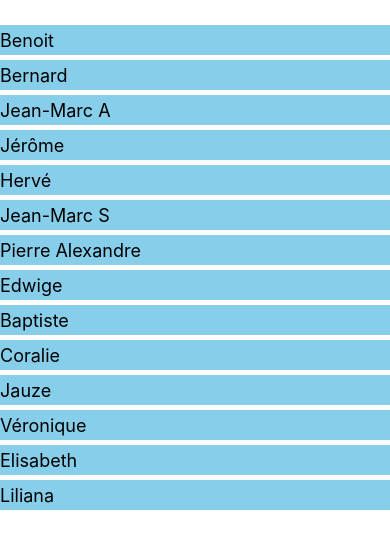
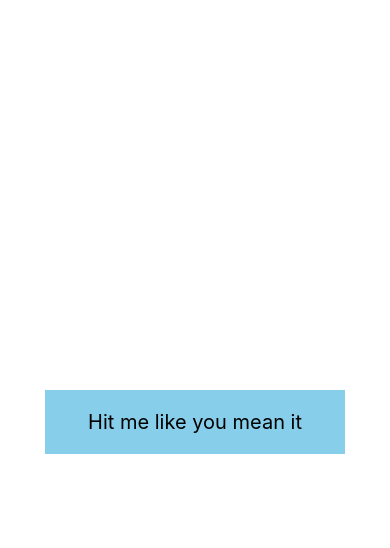
Before and after one commit to francoisdomecq/TP1-Mobile, a React Native app: screen / in a window 390 px wide. Shown: the top 548 px of the page. Built offline with nearby package versions, Linux system fonts and the light colour scheme.

Commit message:
TouchableOpacity

```diff
--- a/App.tsx
+++ b/App.tsx
@@ -1,77 +1,16 @@
 import React, { Component } from 'react'
-import { FlatList, View, StyleSheet, Text } from 'react-native'
+import { TouchableOpacity, View, StyleSheet, Text } from 'react-native'
 
-const DATA = [
-  {
-    id: 0,
-    firstName: 'Benoit',
-  },
-  {
-    id: 1,
-    firstName: 'Bernard',
-  },
-  {
-    id: 2,
-    firstName: 'Jean-Marc A',
-  },
-  {
-    id: 3,
-    firstName: 'Jérôme',
-  },
-  {
-    id: 4,
-    firstName: 'Hervé',
-  },
-  {
-    id: 5,
-    firstName: 'Jean-Marc S',
-  },
-  {
-    id: 6,
-    firstName: 'Pierre Alexandre',
-  },
-  {
-    id: 7,
-    firstName: 'Edwige',
-  },
-  {
-    id: 8,
-    firstName: 'Baptiste',
-  },
-  {
-    id: 9,
-    firstName: 'Coralie',
-  },
-  {
-    id: 10,
-    firstName: 'Jauze',
-  },
-  {
-    id: 11,
-    firstName: 'Véronique',
-  },
-  {
-    id: 12,
-    firstName: 'Elisabeth',
-  },
-  {
-    id: 13,
-    firstName: 'Liliana',
-  },
-]
 export default class App extends Component {
   render() {
     return (
       <View style={styles.container}>
-        <FlatList
-          data={DATA}
-          renderItem={({ item }) => (
-            <View style={styles.item}>
-              <Text style={styles.textFont}>{item.firstName}</Text>
-            </View>
-          )}
-          keyExtractor={(item)=>item.id.toString()}
-        />
+        <TouchableOpacity
+          style={styles.button}
+          onPress={() => alert('Good job !')}
+        >
+          <Text style={styles.textFont}>Hit me like you mean it</Text>
+        </TouchableOpacity>
       </View>
     )
   }
@@ -81,17 +20,16 @@ const styles = StyleSheet.create({
   container: {
     flex: 1,
     backgroundColor: '#fff',
-    marginTop:20,
-
-  },
-  item: {
-    backgroundColor: 'skyblue',
-    width: '100%',
-    marginTop:5,
-    height:30,
+    alignItems:'center',
     justifyContent:'center'
   },
+  button: {
+    padding:20,
+    width: 300,
+    backgroundColor: 'skyblue',
+    alignItems:'center'
+  },
   textFont:{
-    fontSize:18,
+    fontSize:20,
   }
 })
```
